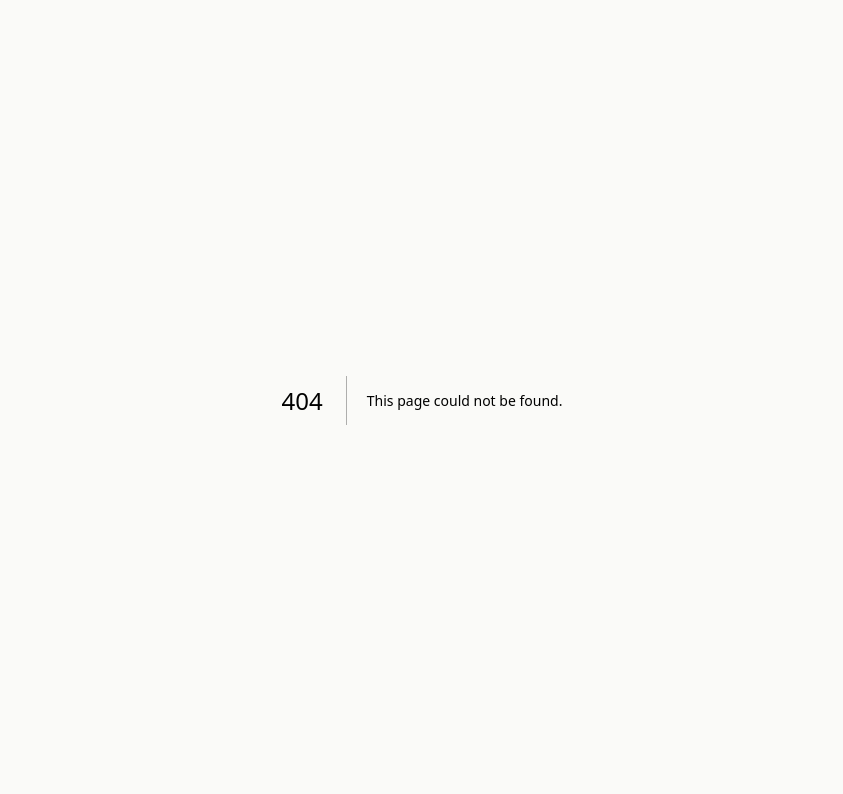
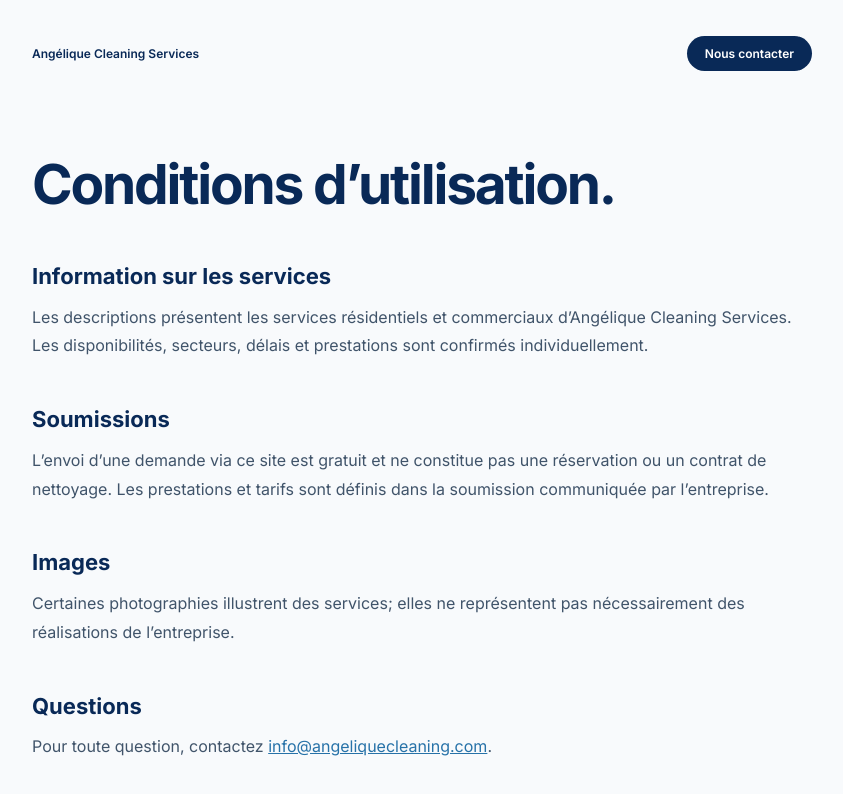
Before and after one commit to ilyassrachouady/10k-Website, a Next.js app: page /conditions in a window 1280 px wide. Before the commit this address had no page. Shown: the top 794 px of the page, without its empty margins (218-1061 px from the left). Built offline with nearby package versions, Linux system fonts and the light colour scheme.

Commit message:
Add app/conditions/page.jsx

```diff
--- /dev/null
+++ b/app/conditions/page.jsx
@@ -0,0 +1,3 @@
+import '../legal.css';
+export const metadata={title:'Conditions | Angélique Cleaning Services'};
+export default function Conditions(){return <main className="legal-body"><div className="legal-container"><nav className="legal-nav"><a href="/">Angélique Cleaning Services</a><a className="legal-back" href="/#quote">Nous contacter</a></nav><h1 className="legal-header">Conditions d’utilisation.</h1><div className="legal-text"><h2>Information sur les services</h2><p>Les descriptions présentent les services résidentiels et commerciaux d’Angélique Cleaning Services. Les disponibilités, secteurs, délais et prestations sont confirmés individuellement.</p><h2>Soumissions</h2><p>L’envoi d’une demande via ce site est gratuit et ne constitue pas une réservation ou un contrat de nettoyage. Les prestations et tarifs sont définis dans la soumission communiquée par l’entreprise.</p><h2>Images</h2><p>Certaines photographies illustrent des services; elles ne représentent pas nécessairement des réalisations de l’entreprise.</p><h2>Questions</h2><p>Pour toute question, contactez <a href="mailto:info@angeliquecleaning.com">info@angeliquecleaning.com</a>.</p></div></div></main>}
```
